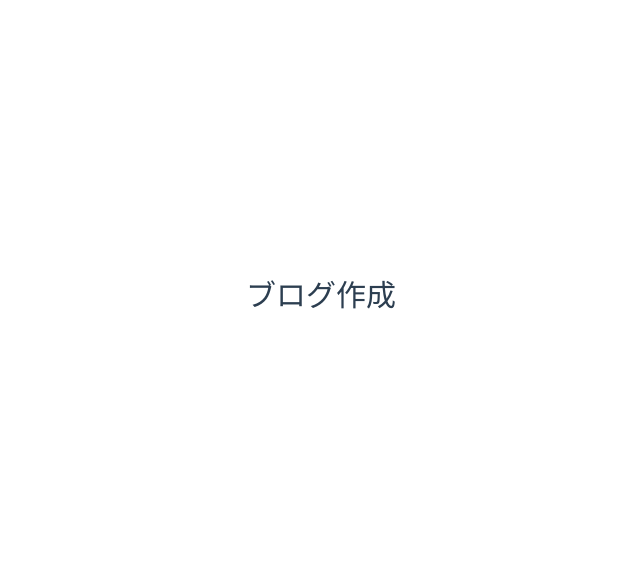
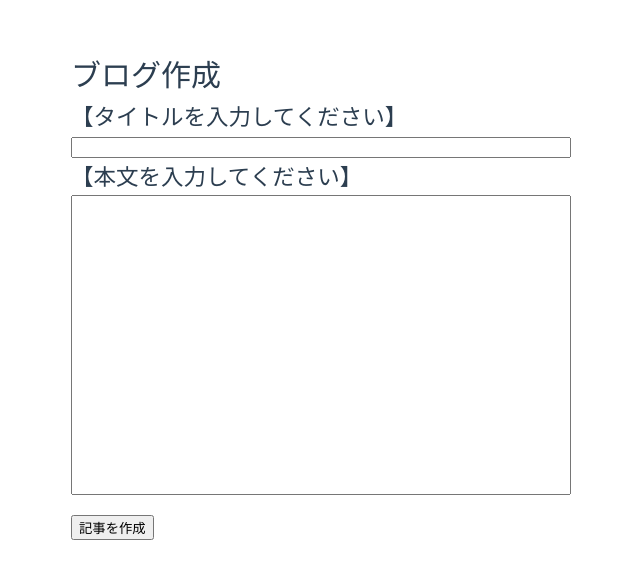
Before and after one commit to a-itabashi/vuejs_blog_sample, a Vue app: page /blogs/create in a window 1280 px wide. Shown: the part 105-684 px from the top of the page, without its empty margins (319-959 px from the left). Built offline with nearby package versions, Linux system fonts and the light colour scheme.

Commit message:
blogの雛形を作成

```diff
--- a/package.json
+++ b/package.json
@@ -14,6 +14,7 @@
     "format": "prettier --write src/"
   },
   "dependencies": {
+    "axios": "^1.8.3",
     "pinia": "^3.0.1",
     "vue": "^3.5.13",
     "vue-router": "^4.5.0"
--- /dev/null
+++ b/src/utils/axios.ts
@@ -0,0 +1,9 @@
+import axios from 'axios'
+
+// export const axiosInstance = axios.create()
+// axiosInstance.defaults.baseURL = import.meta.env.VITE_APP_API_DOMEIN
+
+// https://apidog.com/jp/blog/axios-baseurl-guide/
+export const axiosInstance = axios.create({
+  baseURL: import.meta.env.VITE_APP_API_DOMEIN,
+})
--- a/src/views/BlogCreate.vue
+++ b/src/views/BlogCreate.vue
@@ -1,4 +1,39 @@
-<script lang="ts"></script>
+<script setup lang="ts">
+import { axiosInstance } from '@/utils/axios'
+import { ref } from 'vue'
+import { useRouter } from 'vue-router'
+
+const title = ref('')
+const contents = ref('')
+const router = useRouter()
+
+const onClick = async () => {
+  await axiosInstance.post('/blogs', { title: title.value, contents: contents.value })
+  router.push({ name: 'blogList' })
+}
+</script>
 <template>
   <h1>ブログ作成</h1>
+  <div>
+    <h2>【タイトルを入力してください】</h2>
+    <input class="title" v-model="title" />
+  </div>
+  <div>
+    <h2>【本文を入力してください】</h2>
+    <input class="contents" v-model="contents" />
+  </div>
+  <button class="button" @click="onClick">記事を作成</button>
 </template>
+
+<style scoped>
+.title {
+  width: 500px;
+}
+.contents {
+  width: 500px;
+  height: 300px;
+}
+.button {
+  margin-top: 20px;
+}
+</style>
--- a/src/views/BlogDetail.vue
+++ b/src/views/BlogDetail.vue
@@ -1,4 +1,36 @@
-<script lang="ts"></script>
+<script setup lang="ts">
+import { axiosInstance } from '@/utils/axios'
+import { onMounted, ref } from 'vue'
+import { useRoute } from 'vue-router'
+
+type BlogType = {
+  id: number
+  title: string
+  contents: string
+}
+
+const blog = ref<BlogType>({
+  id: 0,
+  title: '',
+  contents: '',
+})
+const route = useRoute()
+
+onMounted(async () => {
+  const res = await axiosInstance.get(`blogs/${route.params['id']}`)
+  blog.value = res.data
+})
+</script>
 <template>
   <h1>ブログ記事</h1>
+  <div>
+    <h2>{{ blog.title }}</h2>
+    <p>{{ blog.contents }}</p>
+    <div>
+      <RouterLink to="/">ホーム</RouterLink>
+    </div>
+    <div>
+      <RouterLink to="/blogs/create">ブログを書く</RouterLink>
+    </div>
+  </div>
 </template>
--- a/src/views/BlogList.vue
+++ b/src/views/BlogList.vue
@@ -1,6 +1,26 @@
-<script lang="ts"></script>
+<script setup lang="ts">
+import { axiosInstance } from '@/utils/axios'
+import { onMounted, ref } from 'vue'
+
+type BlogType = {
+  id: number
+  title: string
+}
+
+const blogs = ref<BlogType[]>([])
+
+onMounted(async () => {
+  const res = await axiosInstance.get('blogs')
+  blogs.value = res.data
+})
+</script>
 <template>
   <h1>ブログ一覧</h1>
+  <ul>
+    <li v-for="{ id, title } in blogs" :key="id">
+      <router-link :to="`/blogs/${id}`">{{ title }}</router-link>
+    </li>
+  </ul>
   <div>
     <div>
       <RouterLink to="/">ホーム</RouterLink>
```
Also changed, not shown: 2 other files (tests, documents, lock files or other folders).
